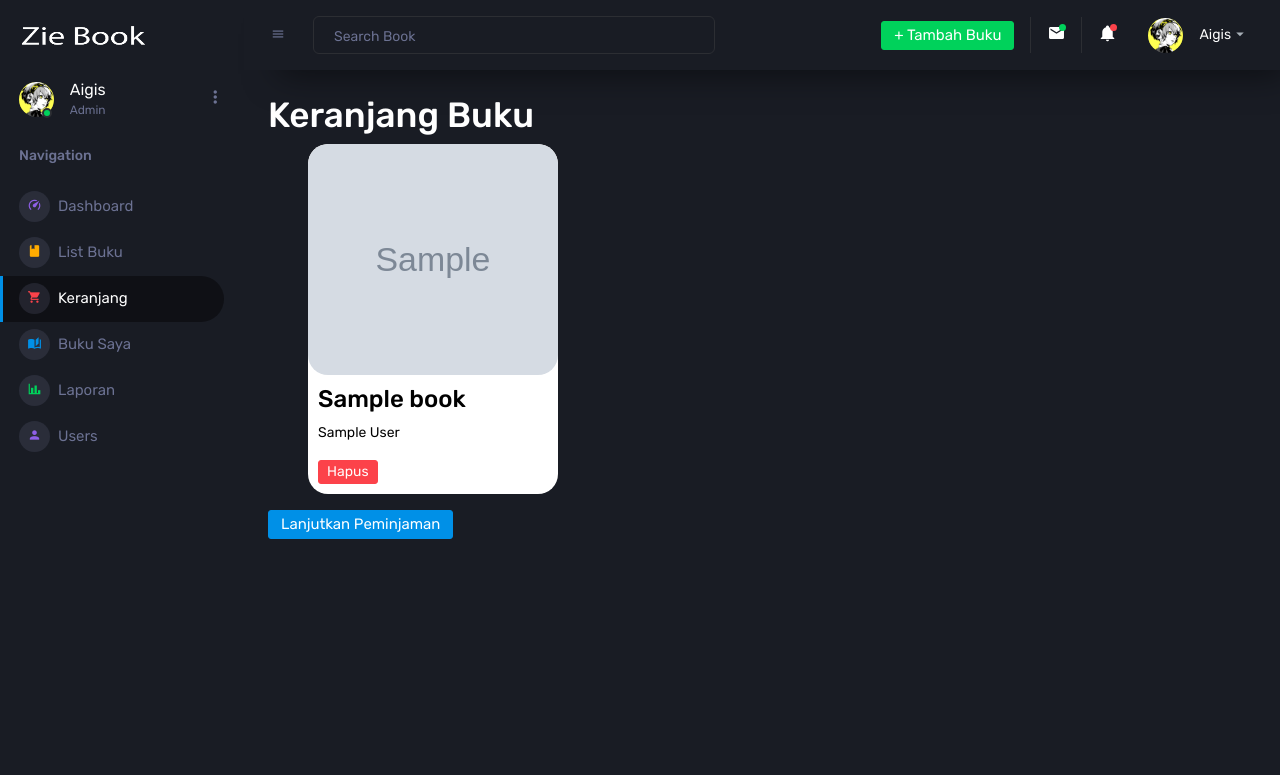
After one commit to deriana/app-perpustakaan, a PHP site: page /cart.php in a window 1280 px wide. The commit adds this page. Shown: the top 775 px of the page. Run offline with PHP 8.4, Linux system fonts and the light colour scheme; the visitor is signed in with stand-in values (Sample User, id 1); tables that the repository leaves empty or names only in its code hold one stand-in row (values such as "Sample post"); grey boxes marked "Sample" are stand-in pictures.

Commit message:
membaut fitur tambah keranjang jadi user bisa meminjam banyak buku di 1 waktu

```diff
--- /dev/null
+++ b/cart.php
@@ -0,0 +1,102 @@
+<?php
+session_start();
+
+// Cek apakah pengguna sudah login atau belum
+if (!isset($_SESSION['id_user'])) {
+    header("Location: login.php");
+    exit();
+}
+
+include_once("template/header.php");
+require_once("function.php");
+
+$id_user = $_SESSION['id_user']; // Ambil ID user dari session
+
+// Ambil buku-buku dalam keranjang
+$cart_books = query("SELECT b.*, c.id_cart FROM books b JOIN cart c ON b.id_books = c.id_books WHERE c.id_user = '$id_user'");
+
+if ($_SERVER['REQUEST_METHOD'] === 'POST') {
+    // Proses peminjaman buku
+    if (isset($_POST['borrow_books'])) {
+        if (count($cart_books) == 0) {
+            echo "<script>alert('Keranjang kosong!');</script>";
+        } else {
+            foreach ($cart_books as $book) {
+                // Periksa apakah buku sudah dipinjam
+                if (!is_already_borrowed($id_user, $book['id_books'])) {
+                    // Tambahkan entri ke tabel peminjaman (borrows)
+                    pinjam_buku($id_user, $book['id_books']);
+                } else {
+                    echo "<script>alert('Buku sudah dipinjam sebelumnya: " . htmlspecialchars($book['title']) . "');</script>";
+                }
+            }
+            // Setelah peminjaman selesai, hapus semua buku dari keranjang
+            clear_cart($id_user);
+            echo "<script>alert('Peminjaman berhasil!');</script>";
+            header("Location: some_page_after_borrowing.php"); // Ganti dengan halaman yang sesuai
+            exit();
+        }
+    }
+}
+?>
+
+<style>
+    /* CSS Styling untuk tampilan keranjang buku */
+    .book-container {
+        display: grid;
+        grid-template-columns: repeat(2, 1fr);
+        gap: 20px;
+    }
+    .book-item {
+        width: 250px;
+        height: 350px;
+        background: white;
+        border-radius: 20px;
+        display: flex;
+        flex-direction: column;
+        overflow: hidden;
+    }
+    .book-item > img {
+        width: 250px;
+        height: 350px;
+        border-radius: 20px;
+        object-fit: cover;
+    }
+    .book-item:hover {
+        transform: scale(1.05);
+    }
+    .book-desk {
+        color: black;
+        padding: 10px;
+    }
+</style>
+
+<div class="main-panel m-4 d-flex flex-direction-column">
+    <h1>Keranjang Buku</h1>
+
+    <?php if (count($cart_books) > 0): ?>
+        <ul class="book-container">
+            <?php foreach ($cart_books as $book): ?>
+                <li class="book-item">
+                    <img src="uploads/<?= htmlspecialchars($book['cover_path']); ?>" alt="<?= htmlspecialchars($book['title']); ?>">
+                    <div class="book-desk">
+                        <h3><?= htmlspecialchars($book['title']); ?></h3>
+                        <p><?= htmlspecialchars($book['author']); ?></p>
+                        <form method="GET" action="hapus_cart.php" style="display:inline;">
+                            <input type="hidden" name="id_cart" value="<?= htmlspecialchars($book['id_cart']); ?>">
+                            <button type="submit" class="btn btn-danger btn-sm">Hapus</button>
+                        </form>
+                    </div>
+                </li>
+            <?php endforeach; ?>
+        </ul>
+
+        <form method="POST" action="">
+            <button type="submit" name="borrow_books" class="btn btn-primary">Lanjutkan Peminjaman</button>
+        </form>
+    <?php else: ?>
+        <p>Keranjang Anda kosong.</p>
+    <?php endif; ?>
+</div>
+
+<?php include_once("template/footer.php"); ?>
--- a/template/header.php
+++ b/template/header.php
@@ -138,6 +138,14 @@
                             <i class="mdi mdi-book"></i>
                         </span>
                         <span class="menu-title">List Buku</span>
+                    </a>
+                </li>
+                <li class="nav-item menu-items">
+                    <a class="nav-link" href="cart.php">
+                        <span class="menu-icon">
+                            <i class="mdi mdi-cart"></i>
+                        </span>
+                        <span class="menu-title">Keranjang</span>
                     </a>
                 </li>
                 <li class="nav-item menu-items">
```
Also changed, not shown: function.php (+45 -4 lines), hapus_cart.php (added, +33 -0 lines), list_buku.php (+33 -6 lines), tambah_cart.php (added, +45 -0 lines).
